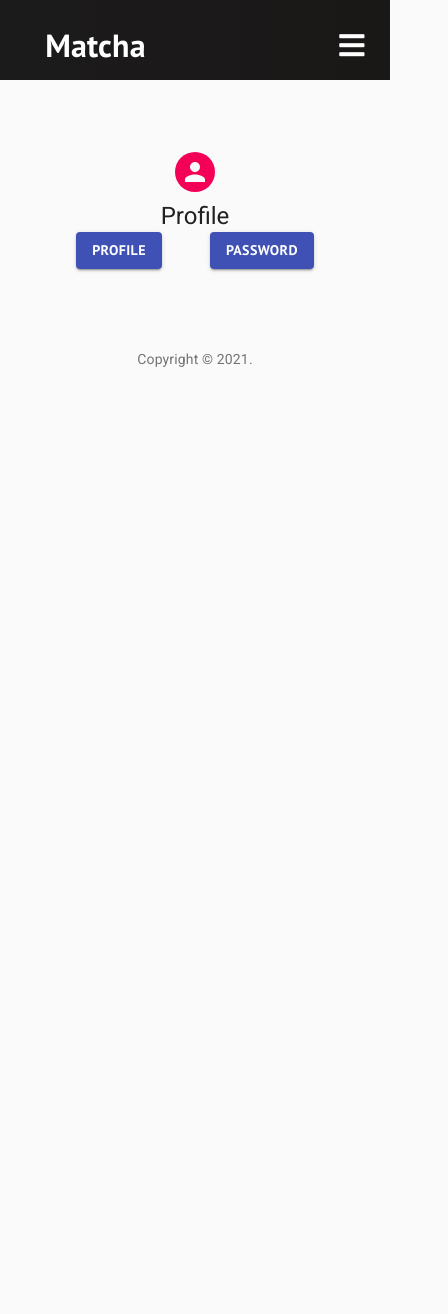
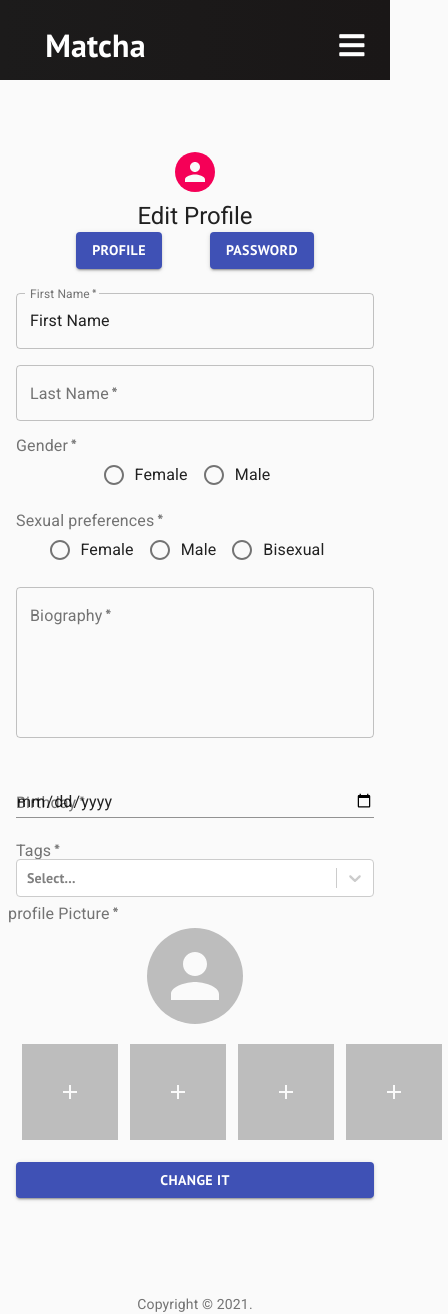
Before and after one commit to mourasoft/Matcha, a React (Create React App) app in the folder clientSide/: page /editprofile in a window 390 px wide. Shown: the whole page, 448 px wide, since content can reach past the window. Before the commit the page ends 844 px from the top, so only its background shows below. Built offline with nearby package versions, Linux system fonts and the light colour scheme.

Commit message:
link back-end with front edit profile

```diff
--- /dev/null
+++ b/clientSide/src/components/editProfile/editPassword.jsx
@@ -0,0 +1,88 @@
+import { Grid, TextField, Button } from "@material-ui/core";
+import { makeStyles } from "@material-ui/core/styles";
+
+const useStyles = makeStyles((theme) => ({
+	paper: {
+		marginTop: theme.spacing(8),
+		display: "flex",
+		flexDirection: "column",
+		alignItems: "center",
+	},
+	avatar: {
+		margin: theme.spacing(1),
+		backgroundColor: theme.palette.secondary.main,
+	},
+	form: {
+		width: "100%", // Fix IE 11 issue.
+		marginTop: theme.spacing(3),
+	},
+	submit: {
+		margin: theme.spacing(2, 0, 2),
+	},
+}));
+
+const EditPassword = () => {
+	const classes = useStyles();
+	return (
+		<form className={classes.form} noValidate>
+			<Grid container spacing={5}>
+				<Grid item xs={12}>
+					<TextField
+						variant="outlined"
+						required
+						fullWidth
+						id="password"
+						label="Password"
+						type="password"
+						name="passwd"
+						//   defaultValue={values.passwd}
+						//   onChange={handleChange}
+						//   error={errors.passwd ? true : false}
+						//   helperText={errors.passwd && errors.passwd}
+					/>
+				</Grid>
+				<Grid item xs={12}>
+					<TextField
+						variant="outlined"
+						required
+						fullWidth
+						id="confrim"
+						type="password"
+						label="Confirm"
+						name="rpasswd"
+						//   defaultValue={values.rpasswd}
+						//   onChange={handleChange}
+						//   error={errors.rpasswd ? true : false}
+						//   helperText={errors.rpasswd && errors.rpasswd}
+					/>
+				</Grid>
+				<Grid item xs={12}>
+					<TextField
+						variant="outlined"
+						required
+						fullWidth
+						id="oldPassword"
+						type="oldPassword"
+						label="oldPassword"
+						name="oldPassword"
+						//   defaultValue={values.rpasswd}
+						//   onChange={handleChange}
+						//   error={errors.rpasswd ? true : false}
+						//   helperText={errors.rpasswd && errors.rpasswd}
+					/>
+				</Grid>
+			</Grid>
+			<Button
+				type="submit"
+				fullWidth
+				variant="contained"
+				color="primary"
+				className={classes.submit}
+			>
+				Change It
+			</Button>
+		</form>
+	);
+};
+
+export default EditPassword;
--- /dev/null
+++ b/clientSide/src/components/editProfile/editProfile.jsx
@@ -0,0 +1,297 @@
+import { useState , useEffect} from "react";
+import {
+	Grid,
+	TextField,
+	Button,
+	Avatar,
+	FormLabel,
+	RadioGroup,
+	Radio,
+	FormControlLabel,
+	FormControl,
+	// Fab,
+} from "@material-ui/core";
+import { makeStyles } from "@material-ui/core/styles";
+import AddIcon from "@material-ui/icons/Add";
+import { Menu } from "../../Helpers/Tags";
+import Creatable from "react-select/creatable";
+
+const EditeProfile = () => {
+	const classes = useStyles();
+
+	const [value, setValue] = useState("");
+
+	return (
+		<form
+			className={classes.form}
+			autoComplete="off"
+			//   onSubmit={handleSubmit}
+			noValidate
+		>
+			<Grid container spacing={2}>
+				<Grid item xs={12} sm={6}>
+					<TextField
+						name="fname"
+						variant="outlined"
+						required
+						fullWidth
+						id="firstName"
+						label="First Name"
+						defaultValue="First Name"
+						// onChange={handleChange}
+						// error={errors.firstName ? true : false}
+						// helperText={errors.firstName && errors.firstName}
+					/>
+				</Grid>
+				<Grid item xs={12} sm={6}>
+					<TextField
+						variant="outlined"
+						required
+						fullWidth
+						id="lastName"
+						label="Last Name"
+						name="lname"
+						//defaultValue={}
+						//onChange={(e) => setValue(e.target.value)}
+						// error={errors.lastName ? true : false}
+						// helperText={errors.lastName && errors.lastName}
+					/>
+				</Grid>
+				<Grid item xs={12}>
+					<FormLabel required component="legend">
+						Gender
+					</FormLabel>
+					<RadioGroup
+						className={classes.radio}
+						aria-label="gender"
+						name="gender"
+						// value={data.gender}
+						// onChange={handleChange}
+					>
+						<FormControlLabel value="1" control={<Radio />} label="Female" />
+						<FormControlLabel value="2" control={<Radio />} label="Male" />
+					</RadioGroup>
+				</Grid>
+				<Grid item xs={12}>
+					<FormLabel required component="legend">
+						Sexual preferences
+					</FormLabel>
+					<RadioGroup
+						className={classes.radio}
+						aria-label="gender"
+						name="preferences"
+						// value={data.preferences}
+						// onChange={handleChange}
+					>
+						<FormControlLabel value="1" control={<Radio />} label="Female" />
+						<FormControlLabel value="2" control={<Radio />} label="Male" />
+						<FormControlLabel value="3" control={<Radio />} label="Bisexual" />
+					</RadioGroup>
+				</Grid>
+				<Grid item xs={12}>
+					<TextField
+						variant="outlined"
+						required
+						fullWidth
+						rows={6}
+						multiline
+						name="biography"
+						label="Biography"
+						type="text"
+						id="Biography"
+						// value={data.biography}
+						// onChange={handleChange}
+						// error={errors.bio ? true : false}
+						// helperText={errors.bio && errors.bio}
+					/>
+				</Grid>
+				<Grid item xs={12}>
+					<TextField
+						id="date"
+						margin="normal"
+						fullWidth
+						required
+						label="Birthday"
+						name="birthday"
+						type="date"
+						// value={data.birthday}
+						// onChange={handleChange}
+						// InputLabelProps={{
+						//   shrink: true,
+						// }}
+						// error={errors.birthday ? true : false}
+						// helperText={errors.birthday && errors.birthday}
+					/>
+				</Grid>
+				<Grid item xs={12}>
+					{/* <FormControl fullWidth> */}
+					<FormLabel required component="legend">
+						Tags
+					</FormLabel>
+					<Creatable
+						components={{ Menu }}
+						isMulti
+						name="tags"
+						// isValidNewOption={isValidNewOption}
+						// onChange={handleChangeTag}
+					/>
+				</Grid>
+
+				{/* Profile picture */}
+				<FormControl fullWidth>
+					<FormLabel required component="legend">
+						profile Picture
+					</FormLabel>
+					<div className={classes.Profile}>
+						<label for="img">
+							<Avatar
+								// src={img.img}
+								style={{ cursor: "pointer" }}
+								className={classes.large}
+							/>
+						</label>
+						<input
+							name="img"
+							accept="image/*"
+							hidden
+							id="img"
+							type="file"
+							//   onChange={photoUpload}
+						/>
+					</div>
+				</FormControl>
+				{/* all other picture */}
+				<Grid item xs={12} className={classes.gallery}>
+					{/* picture 1 */}
+					<label for="img1">
+						<Avatar
+							//   src={img.img1}
+							variant="square"
+							className={classes.large}
+						>
+							<AddIcon />
+						</Avatar>
+					</label>
+					<input
+						name="img1"
+						accept="image/*"
+						hidden
+						id="img1"
+						type="file"
+						// onChange={photoUpload}
+					/>
+					<label for="img2">
+						<Avatar
+							//   src={img.img2}
+							variant="square"
+							className={classes.large}
+						>
+							<AddIcon />
+						</Avatar>
+					</label>
+					<input
+						name="img2"
+						accept="image/*"
+						hidden
+						id="img2"
+						type="file"
+						// onChange={photoUpload}
+					/>
+					{/* image3 */}
+					<label for="img3">
+						<Avatar
+							//   src={img.img3}
+							variant="square"
+							className={classes.large}
+						>
+							<AddIcon />
+						</Avatar>
+					</label>
+					<input
+						name="img3"
+						accept="image/*"
+						hidden
+						id="img3"
+						type="file"
+						// onChange={photoUpload}
+					/>
+					{/* image4 */}
+					<label for="img4">
+						<Avatar
+							//   src={img.img4}
+							variant="square"
+							className={classes.large}
+						>
+							<AddIcon />
+						</Avatar>
+					</label>
+					<input
+						name="img4"
+						accept="image/*"
+						hidden
+						id="img4"
+						type="file"
+						// onChange={photoUpload}
+					/>
+
+					{/* </div> */}
+				</Grid>
+			</Grid>
+			<Button
+				type="submit"
+				fullWidth
+				variant="contained"
+				color="primary"
+				className={classes.submit}
+			>
+				Change It
+			</Button>
+		</form>
+	);
+};
+
+export default EditeProfile;
+
+const useStyles = makeStyles((theme) => ({
+	paper: {
+		marginTop: theme.spacing(8),
+		display: "flex",
+		flexDirection: "column",
+		alignItems: "center",
+	},
+	avatar: {
+		margin: theme.spacing(1),
+		backgroundColor: theme.palette.secondary.main,
+	},
+	form: {
+		width: "100%", // Fix IE 11 issue.
+		marginTop: theme.spacing(3),
+	},
+	submit: {
+		margin: theme.spacing(2, 0, 2),
+	},
+	radio: {
+		flexDirection: "row",
+		justifyContent: "center",
+	},
+	large: {
+		width: theme.spacing(12),
+		height: theme.spacing(12),
+		margin: "6px",
+	},
+	Profile: {
+		flexBasis: "30%",
+		display: "flex",
+		justifyContent: "center",
+		alignItems: "center",
+	},
+	gallery: {
+		display: "flex",
+		justifyContent: "space-around",
+		// ["@media (max-width:780px)"]: {
+		// 	alignItems: "center",
+		// 	flexWrap: "wrap",
+		// 	justifyContent: "space-around",
+		// },
+	},
+}));
--- a/clientSide/src/pages/editProfile.jsx
+++ b/clientSide/src/pages/editProfile.jsx
@@ -3,30 +3,13 @@ import {
 	CssBaseline,
 	Typography,
 	Grid,
-  TextField,
 	Button,
 	Avatar,
-  FormLabel,
-  RadioGroup,
-  Radio,
-  FormControlLabel,
-  FormControl,
-  FormHelperText,
-  // Fab,
 } from "@material-ui/core";
 import { makeStyles } from "@material-ui/core/styles";
-import { useState, useEffect, useCallback, useContext } from "react";
-import * as pubIP from "public-ip";
-import * as ipLocation from "iplocation";
-import config from "../config";
-import AddIcon from "@material-ui/icons/Add";
-import useForm from "../Helpers/useForm";
-import validateProfile from "../Helpers/validationProfile";
-import Axios from "axios";
-import { AuthContext } from "../context/authcontext";
-import { Menu } from "../Helpers/Tags";
-import Creatable from "react-select/creatable";
-
+import { useState } from "react";
+import EditPassword from "../components/editProfile/editPassword";
+import EditeProfile from "../components/editProfile/editProfile";
 const useStyles = makeStyles((theme) => ({
 	paper: {
 		marginTop: theme.spacing(8),
@@ -42,42 +25,39 @@ const useStyles = makeStyles((theme) => ({
 		width: "100%", // Fix IE 11 issue.
 		marginTop: theme.spacing(3),
 	},
-  submit: {
-    margin: theme.spacing(2, 0, 2),
-  },
-  radio: {
-    flexDirection: "row",
-    justifyContent: "center",
-  },
-  large: {
-    width: theme.spacing(12),
-    height: theme.spacing(12),
-    margin: "6px",
-  },
-  Profile: {
-    flexBasis: "30%",
-    display: "flex",
-    justifyContent: "center",
-    alignItems: "center",
-  },
-  gallery: {
-    display: "flex",
-    justifyContent: "space-around",
-    ["@media (max-width:780px)"]: {
-      alignItems: "center",
-      flexWrap: "wrap",
-      justifyContent: "space-around",
-    },
-  },
+	// submit: {
+	// 	margin: theme.spacing(2, 0, 2),
+	// },
+	// radio: {
+	// 	flexDirection: "row",
+	// 	justifyContent: "center",
+	// },
+	// large: {
+	// 	width: theme.spacing(12),
+	// 	height: theme.spacing(12),
+	// 	margin: "6px",
+	// },
+	// Profile: {
+	// 	flexBasis: "30%",
+	// 	display: "flex",
+	// 	justifyContent: "center",
+	// 	alignItems: "center",
+	// },
+	// gallery: {
+	// 	display: "flex",
+	// 	justifyContent: "space-around",
+	// 	["@media (max-width:780px)"]: {
+	// 		alignItems: "center",
+	// 		flexWrap: "wrap",
+	// 		justifyContent: "space-around",
+	// 	},
+	// },
 }));
 
 const EditProfile = () => {
 	const classes = useStyles();
-  // const [page, setPAge] = useContext({page: 1});
-  const handleClickPage = ((e)=>{
-    console.log("clicked");
-    console.log(e);
-  })
+	const [page, setPage] = useState(1);
+
 	return (
 		<Container component="main" maxWidth="xs">
 			{/* <div>{location.lon}</div> */}
@@ -85,20 +65,30 @@ const EditProfile = () => {
 			<div className={classes.paper}>
 				<Avatar className={classes.avatar}></Avatar>
 				<Typography component="h1" variant="h5">
-          Profile
+					{page ? "Edit Profile" : "Change Password"}
 				</Typography>
 				<Grid spacing={6} justify="center" container>
 					<Grid item>
-            <Button onClick={handleClickPage} variant="contained" color="primary">
+						<Button
+							onClick={() => setPage(1)}
+							variant="contained"
+							color="primary"
+						>
 							profile
 						</Button>
 					</Grid>
 					<Grid item>
-            <Button onClick={handleClickPage} variant="contained" color="primary">
+						<Button
+							onClick={() => setPage(0)}
+							variant="contained"
+							color="primary"
+						>
 							Password
 						</Button>
 					</Grid>
 				</Grid>
+				{page === 1 && <EditeProfile />}
+				{page === 0 && <EditPassword />}
 			</div>
 		</Container>
 	);
```
Also changed, not shown: 1 other file (tests, documents, lock files or other folders). Lines whose indentation alone changed are shown as unchanged.
